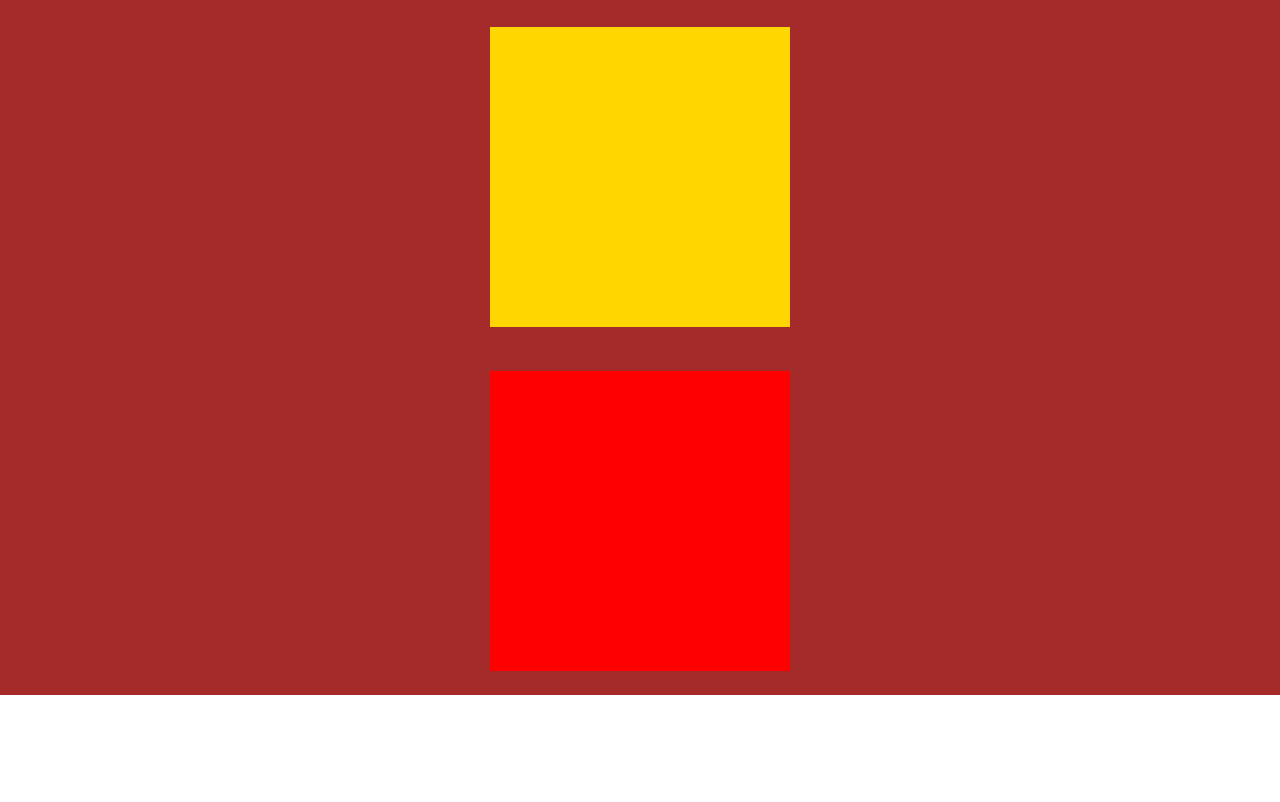
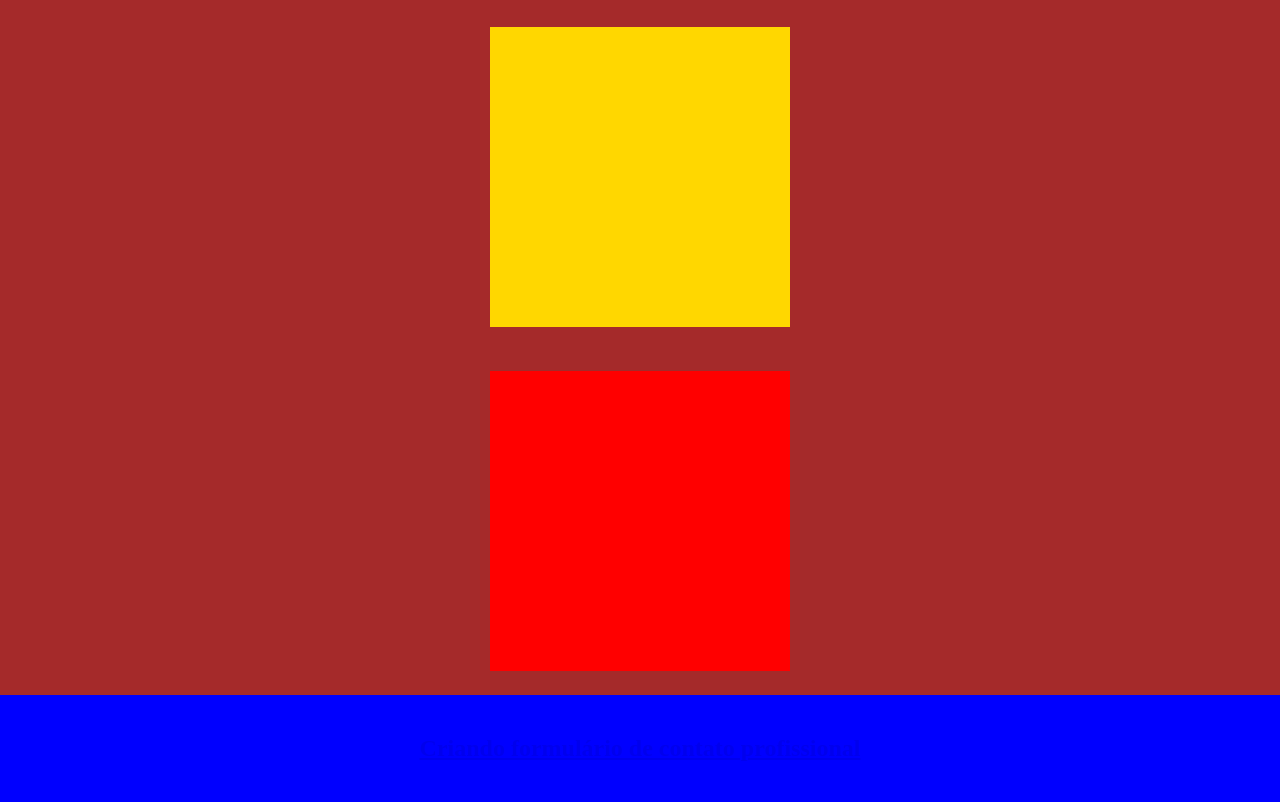
Before and after one commit to Emesson-cmd/Curso-Webmastar-Front-End-Completo, a plain HTML site: page pseudo-classes/index.html in a window 1280 px wide. Shown: the part 3089-3891 px from the top of the page. Before the commit the page ends 3784 px from the top, so only its background shows below. Drawn offline with Linux system fonts and the light colour scheme.

Commit message:
criação de link

```diff
--- /dev/null
+++ b/criando-formulario-de-contato-profissional/css/style.css
@@ -0,0 +1,8 @@
+* {
+    margin: 0;
+    padding: 0;;
+}
+
+html, body {
+    height: 100%;
+}
--- a/pseudo-classes/css/style.css
+++ b/pseudo-classes/css/style.css
@@ -178,3 +178,31 @@ p::before{
 .parent p:first-child{
     background-color:red;
 }
+
+.meu-link{
+    color: black;
+    font-size: 24px;
+    text-align: center;
+    padding-top: 40px;
+    padding-bottom: 40px;
+    background-color: blue;
+    vertical-align: center;
+    font-weight: bolder;
+}
+
+.meu-link:hover{
+    font-size: 30px;
+    color: lawngreen;
+}
+
+.meu-link:visited{
+    color: yellow;
+}
+
+.meu-link:link{
+    color: yellow;
+}
+
+.meu-link:active{
+    color: yellow;
+}
--- a/pseudo-classes/index.html
+++ b/pseudo-classes/index.html
@@ -62,5 +62,8 @@
         <div><div class="item"></div></div>
     </div>
 
+    <div class="meu-link">
+        <a href="../criando-formulario-de-contato-profissional">Criando formulário de contato profissional</a>
+    </div>
 </body>
 </html>
```
Also changed, not shown: criando-formulario-de-contato-profissional/index.html (added, +17 -0 lines).
